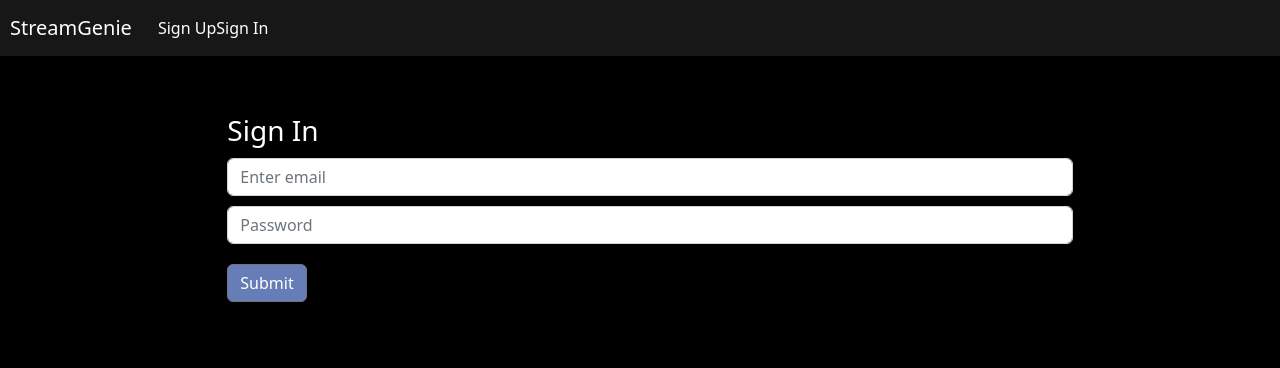
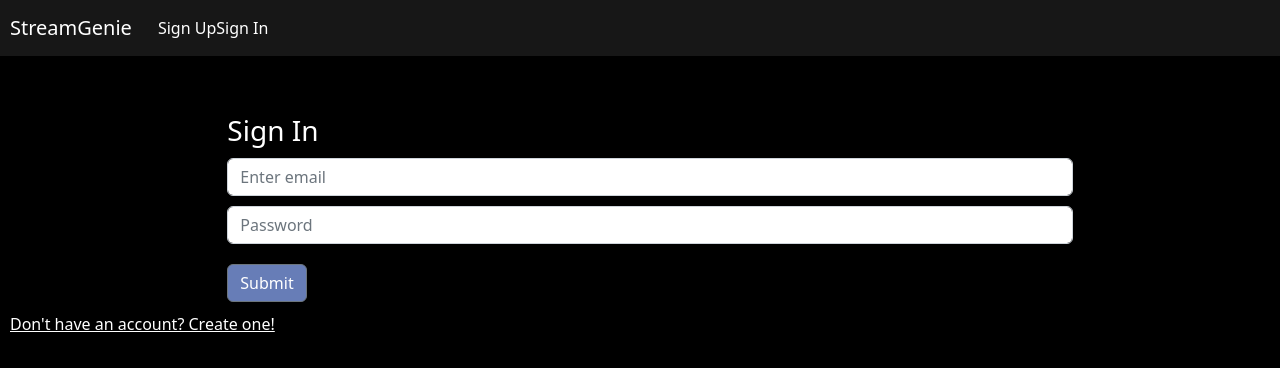
Before and after one commit to Rando-cal/streamgenie-react-front, a React (Create React App) app: page /sign-in in a window 1280 px wide. Shown: the top 368 px of the page. Built offline with nearby package versions, Linux system fonts and the light colour scheme.

Commit message:
Changes home screen to be behind sign in

```diff
--- a/src/App.js
+++ b/src/App.js
@@ -72,10 +72,23 @@ const App = () => {
 				setSearchIndexMovieList={setSearchIndexMovieList}
 			/>
 			<Routes>
+				{
+					user
+						?
 						<Route path='/' element={<Home
 							msgAlert={msgAlert}
 							user={user}
 						/>} />
+						:
+						<Route
+							path='/'
+							element={<SignIn msgAlert={msgAlert} setUser={setUser} />}
+						/>
+				}
+				{/* <Route path='/' element={<Home
+					msgAlert={msgAlert}
+					user={user}
+				/>} /> */}
 				<Route
 					path='/sign-up'
 					element={<SignUp
--- a/src/components/auth/SignIn/SignIn.js
+++ b/src/components/auth/SignIn/SignIn.js
@@ -1,6 +1,6 @@
 import React, { useState } from 'react'
-import { useNavigate } from 'react-router-dom'
-
+import { useNavigate, Link } from 'react-router-dom'
+import Nav from 'react-bootstrap/Nav'
 import { signIn } from '../../../api/auth'
 import messages from '../../shared/AutoDismissAlert/messages'
 import Form from 'react-bootstrap/Form'
@@ -31,7 +31,7 @@ const SignIn = (props) => {
         console.log('the props', props)
         const { msgAlert, setUser } = props
 
-        const credentials = {email, password}
+        const credentials = { email, password }
 
         signIn(credentials)
             .then((res) => setUser(res.data.user))
@@ -55,10 +55,10 @@ const SignIn = (props) => {
     }
 
     return (
-        <div className= "signInContainer">
+        <div className="signInContainer">
             <div className='row'>
                 <div className='col-sm-10 col-md-8 mx-auto mt-5'>
-                    <h3 className= "whiteColor blackBG margin-10px">Sign In</h3>
+                    <h3 className="whiteColor blackBG margin-10px">Sign In</h3>
                     <Form onSubmit={onSignIn}>
                         <Form.Group controlId='email'>
                             {/* <Form.Label>Email address</Form.Label> */}
@@ -90,6 +90,12 @@ const SignIn = (props) => {
                     </Form>
                 </div>
             </div>
+            {/* <Link to='/sign-up'>Don't have an account? Create one!</Link> */}
+            <Nav.Item>
+                <Link className="margin-10px whiteColorOnly linkStyling" to='/sign-up'>
+                    Don't have an account? Create one!
+                </Link>
+            </Nav.Item>
         </div>
     )
 }
```
Lines whose indentation alone changed are shown as unchanged.
